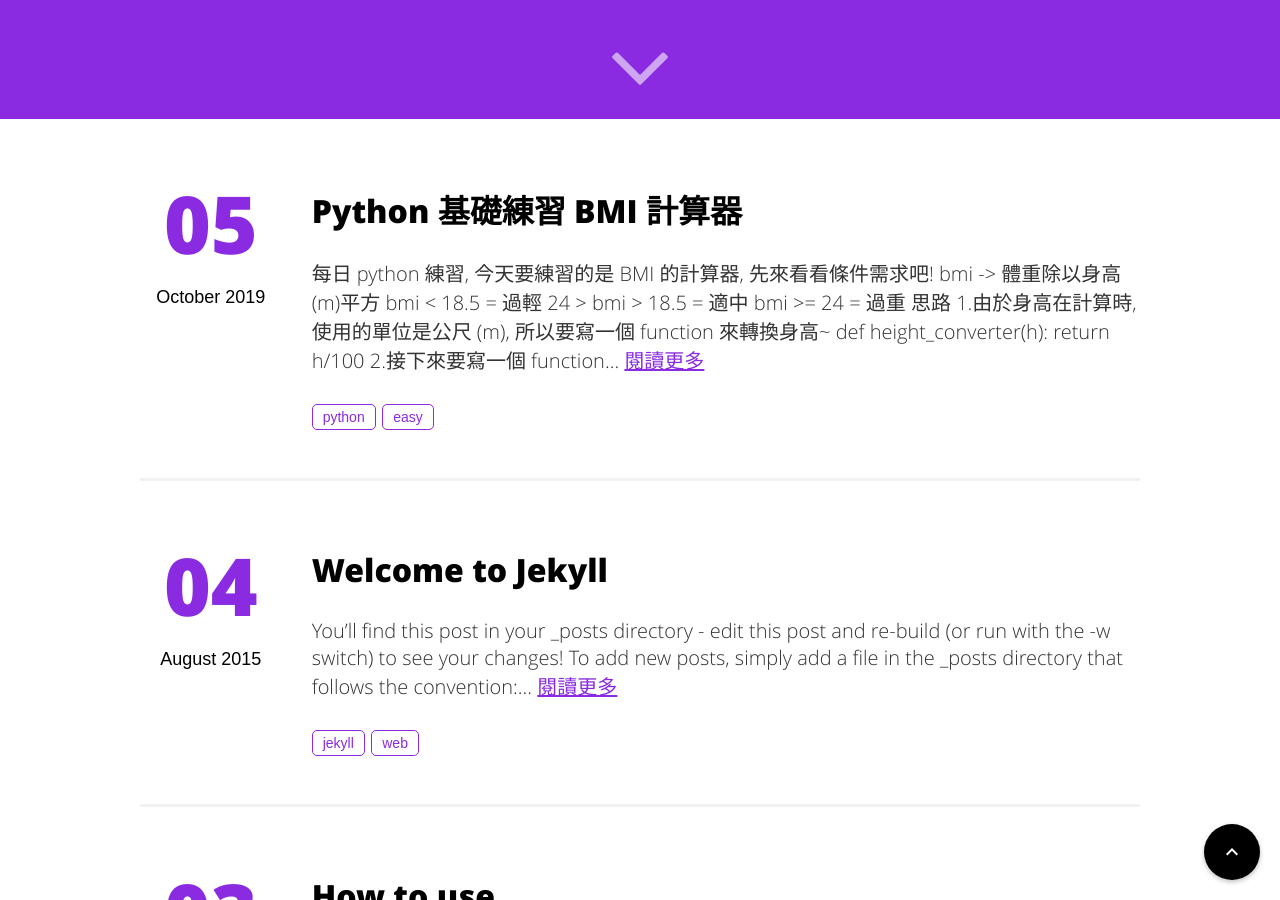
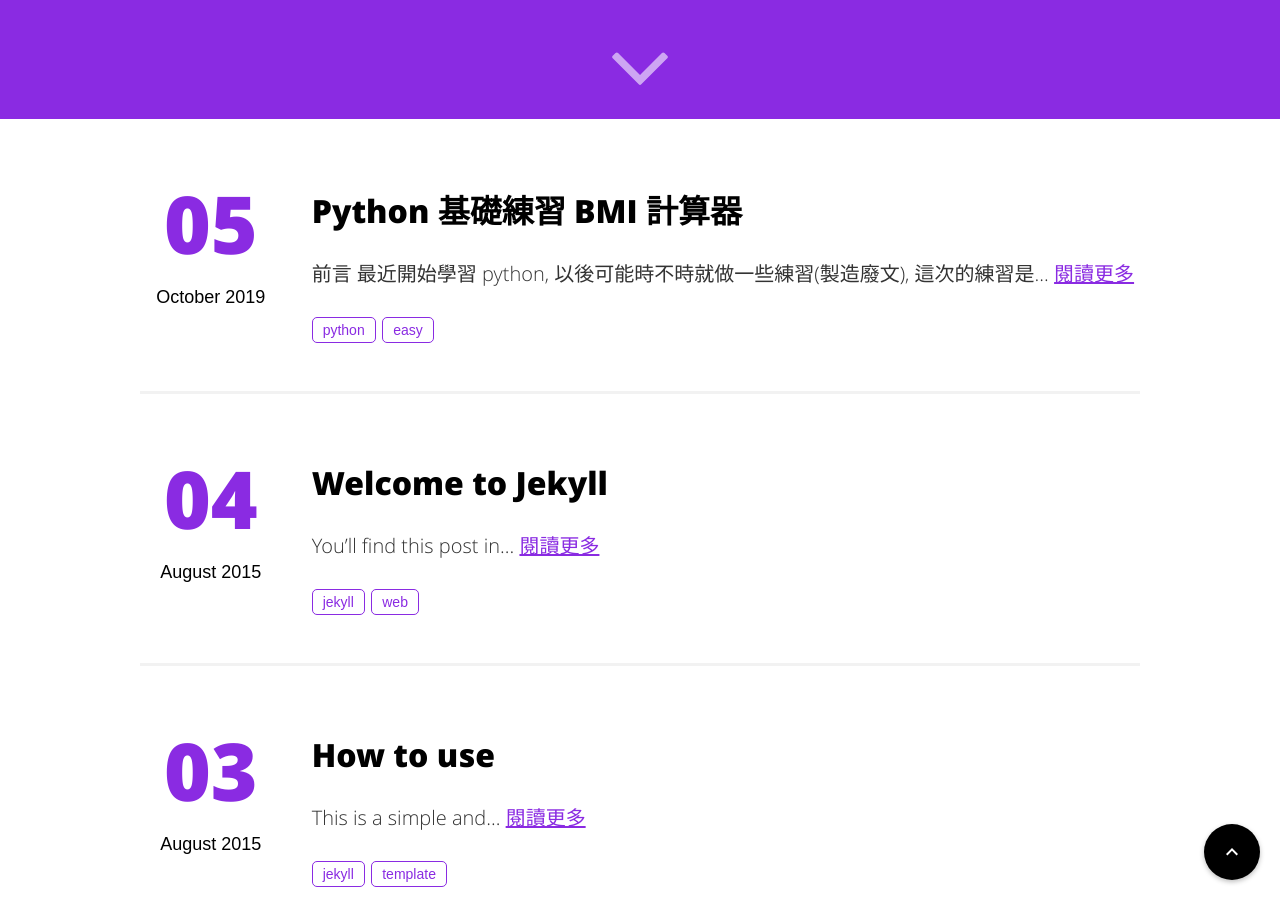
Before and after one commit to vuncrychen/blog, a Jekyll site: the page built from index.html, in a window 1280 px wide and 900 px high, scrolled down 781 px. Built offline with Jekyll 4.4.1, drawn with Linux system fonts in a browser that asks for light colours; nearby versions of some CDN libraries; some of the changed text lies outside the part shown.

Commit message:
editing post

```diff
--- a/_posts/2020-10-05-python-bmi-practice.md
+++ b/_posts/2020-10-05-python-bmi-practice.md
@@ -11,7 +11,9 @@ categories:
 twitter_text: 練習用 python 撰寫一個 bmi 計算器
 ---
 
-每日 python 練習, 今天要練習的是 BMI 的計算器, 先來看看條件需求吧!
+## 前言
+
+最近開始學習 python, 以後可能時不時就做一些練習<del>(製造廢文)</del>, 這次的練習是 bmi 計算器, 先來看看規則吧!
 
 {% highlight python %}
 bmi -> 體重除以身高(m)平方
--- a/index.html
+++ b/index.html
@@ -19,7 +19,7 @@ layout: default
                 <div class="content">
                     <a href="{{ post.url | prepend: site.baseurl }}"><h2 class="post-title" itemprop="name">{{ post.title }}</h2></a>
                     <p class="description">
-                        {{ post.content | strip_html | truncatewords:40 }}
+                        {{ post.content | strip_html | truncatewords:5}}
                         <a href="{{ post.url | prepend: site.baseurl }}" class="link">閱讀更多</a>
                     </p>
 
```
